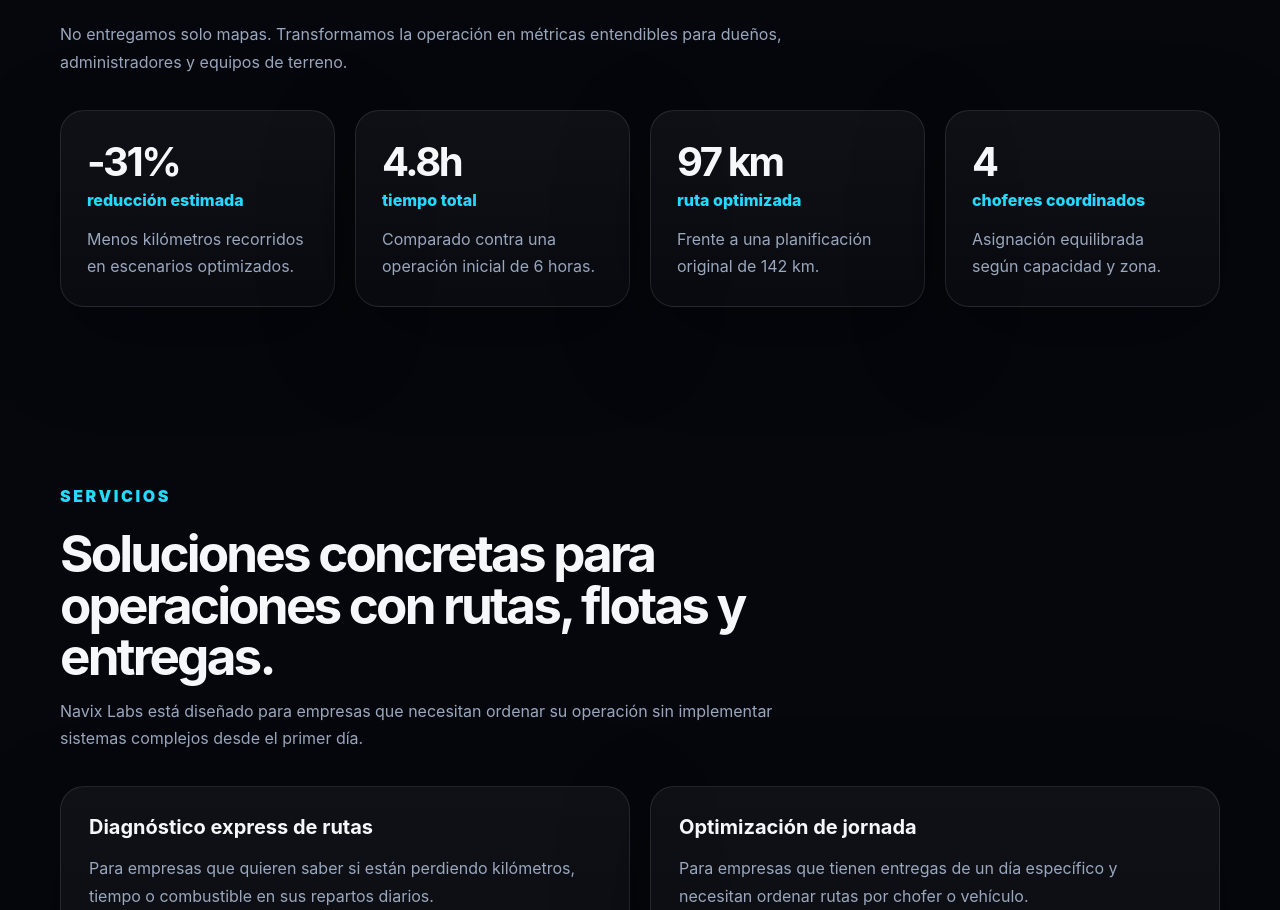
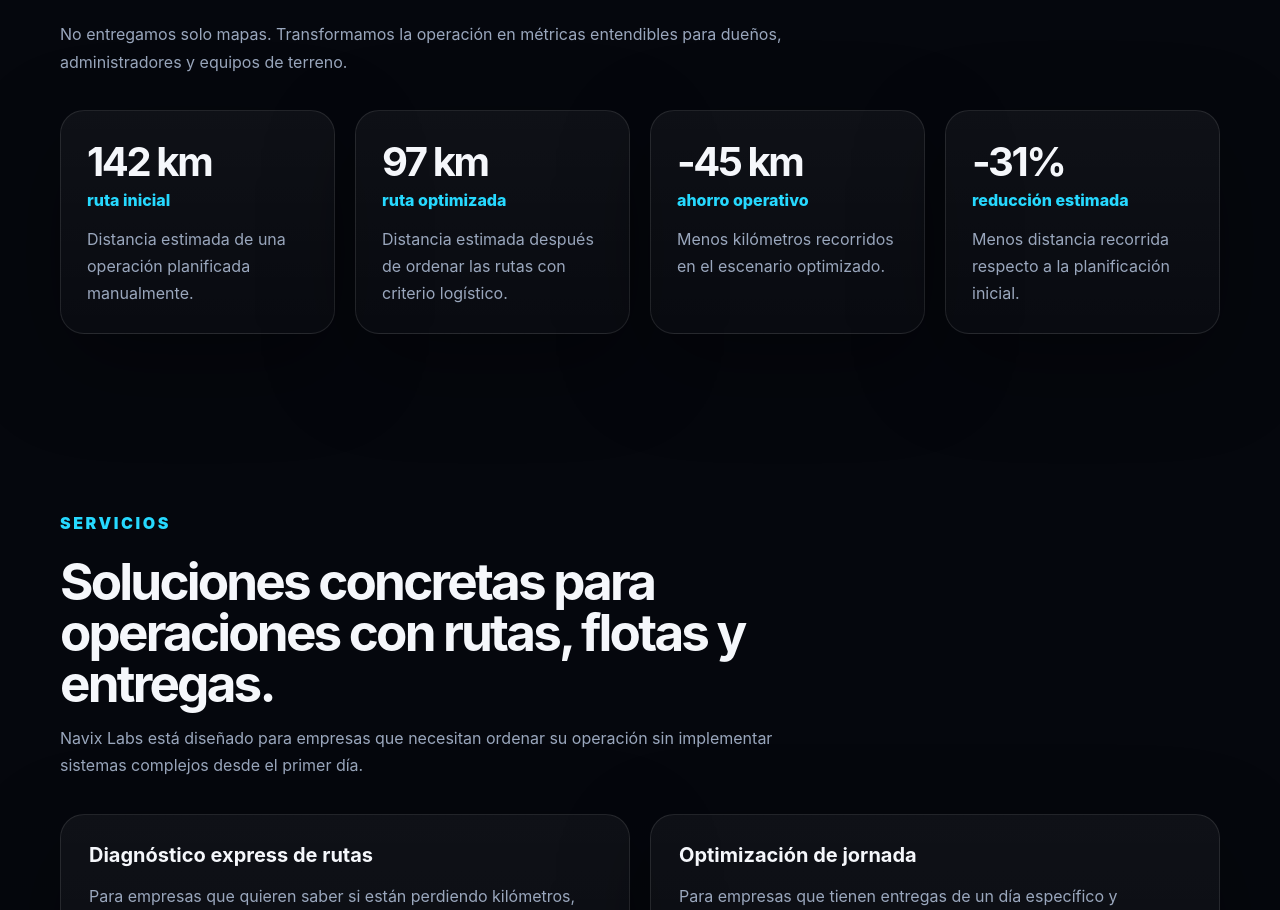
Before and after one commit to ktrnllopisa-pixel/navix-labs-next, a Next.js app: page / in a window 1280 px wide. Shown: the part 2086-2996 px from the top of the page. Built offline with nearby package versions, Linux system fonts and the light colour scheme.

Commit message:
Update metrics.js

```diff
--- a/data/metrics.js
+++ b/data/metrics.js
@@ -1,22 +1,22 @@
 export const metrics = [
   {
-    value: "-31%",
-    label: "reducción estimada",
-    detail: "Menos kilómetros recorridos en escenarios optimizados.",
-  },
-  {
-    value: "4.8h",
-    label: "tiempo total",
-    detail: "Comparado contra una operación inicial de 6 horas.",
+    value: "142 km",
+    label: "ruta inicial",
+    detail: "Distancia estimada de una operación planificada manualmente.",
   },
   {
     value: "97 km",
     label: "ruta optimizada",
-    detail: "Frente a una planificación original de 142 km.",
+    detail: "Distancia estimada después de ordenar las rutas con criterio logístico.",
   },
   {
-    value: "4",
-    label: "choferes coordinados",
-    detail: "Asignación equilibrada según capacidad y zona.",
+    value: "-45 km",
+    label: "ahorro operativo",
+    detail: "Menos kilómetros recorridos en el escenario optimizado.",
+  },
+  {
+    value: "-31%",
+    label: "reducción estimada",
+    detail: "Menos distancia recorrida respecto a la planificación inicial.",
   },
 ];
```
